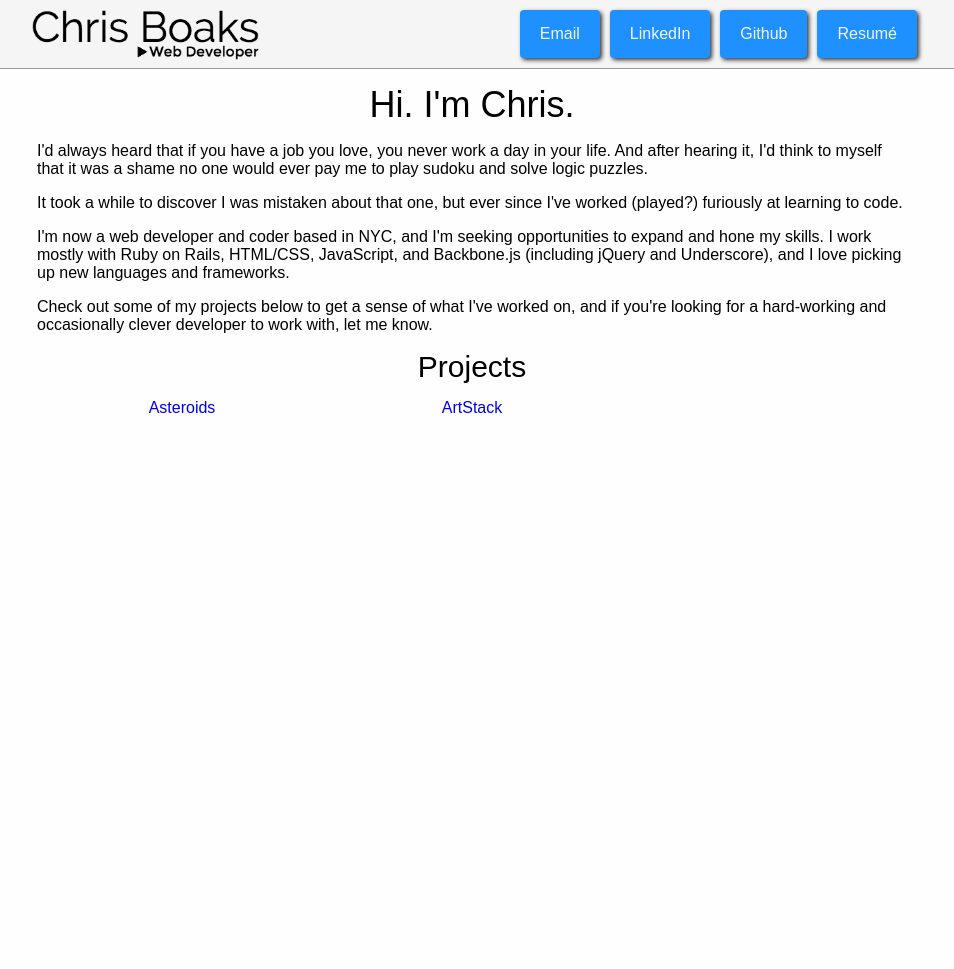
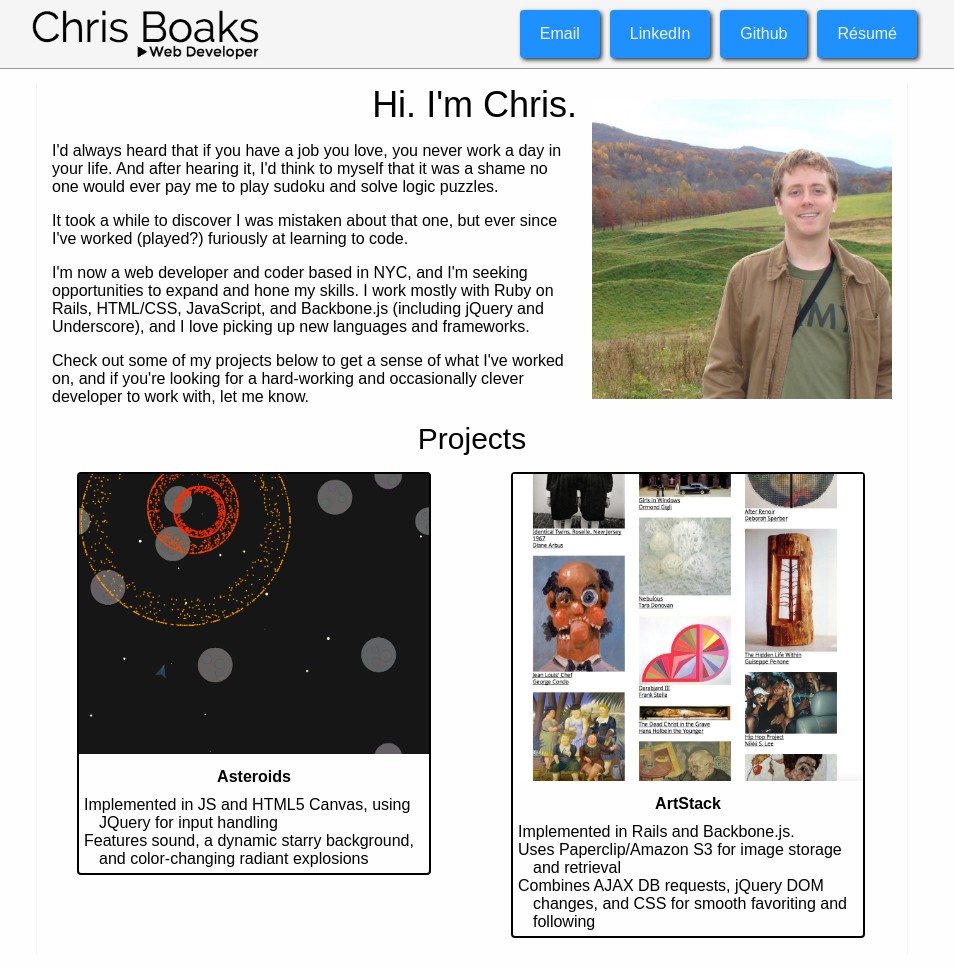
Before and after one commit to chrisboaks/profile, a plain HTML site: page index.html in a window 1280 px wide. Shown: the whole page, without its empty margins (168-1122 px from the left). Before the commit the page ends 800 px from the top, so only its background shows below. Drawn offline with Linux system fonts and the light colour scheme.

Commit message:
Styling and photos

```diff
--- a/index.html
+++ b/index.html
@@ -17,15 +17,20 @@
     <li><a href="mailto:chris.boaks@gmail.com">Email</a></li>
     <li><a href="https://www.linkedin.com/pub/chris-boaks/25/b06/183">LinkedIn</a></li>
     <li><a href="https://github.com/chrisboaks/">Github</a></li>
-    <li><a href="chris_boaks_resume.pdf" download>Resum&#233</a></li>
+    <li><a href="chris_boaks_resume.pdf" download>R&#233sum&#233</a></li>
   </ul>
 
 </div>
 </header>
 
   <main class="group">
+
+    <section class="bio group">
+
+      <img src="profile-photo.jpg" alt="me" id="profile-photo">
       <h1>Hi.  I'm Chris.</h1>
 
+      <section class="bio-text">
         <p>
           I'd always heard that if you have a job you love, you never work a day in your life. And after hearing it, I'd think to myself that it was a shame no one would ever pay me to play sudoku and solve logic puzzles.
         </p>
@@ -38,12 +43,41 @@
         <p>
           Check out some of my projects below to get a sense of what I've worked on, and if you're looking for a hard-working and occasionally clever developer to work with, let me know.
         </p>
+      </section>
+
+    </section>
 
     <h2>Projects</h2>
 
     <section class="project-links">
-      <a href="http://asteroids.chrisboaks.com">Asteroids</a>
-      <a href="http://artstack.chrisboaks.com">ArtStack</a>
+
+      <a href="http://asteroids.chrisboaks.com">
+        <figure class="project">
+          <img src="asteroids-pic.png" alt="asteroids">
+          <figcaption>
+            <h4>Asteroids</h4>
+            <ul>
+              <li>Implemented in JS and HTML5 Canvas, using JQuery for input handling</li>
+              <li>Features sound, a dynamic starry background, and color-changing radiant explosions</li>
+            </ul>
+          </figcaption>
+        </figure>
+      </a>
+
+      <a href="http://artstack.chrisboaks.com">
+        <figure class="project">
+          <img src="artstack-pic.png" alt="artstack">
+          <figcaption>
+            <h4>ArtStack</h4>
+            <ul>
+              <li>Implemented in Rails and Backbone.js.</li>
+              <li>Uses Paperclip/Amazon S3 for image storage and retrieval</li>
+              <li>Combines AJAX DB requests, jQuery DOM changes, and CSS for smooth favoriting and following</li>
+            </ul>
+          </figcaption>
+        </figure>
+      </a>
+
     </section>
 
   </main>
--- a/stylesheet.css
+++ b/stylesheet.css
@@ -33,7 +33,6 @@ header {
 }
 
 div.header-container {
-
   margin: auto;
   max-width: 900px;
 }
@@ -73,6 +72,8 @@ div.header-container li a:active{
 main {
   max-width: 870px;
   margin: 15px auto;
+  border-left: 1px solid #F5F5F5;
+  border-right: 1px solid #F5F5F5;
 }
 
 h1 {
@@ -87,14 +88,6 @@ h2 {
   display: block;
 }
 
-section.project-links a {
-  display: block;
-  margin-top: 15px;
-  float: left;
-  width: 290px;
-  text-align: center;
-}
-
 div.logo {
   position: relative;
   float: left;
@@ -106,3 +99,56 @@ div.logo img {
   margin-left: 10px;
   margin-top: 10px;
 }
+
+section.bio h1 {
+  /*display: block;*/
+  /*float: right;*/
+  text-align: right;
+  margin: 15px;
+}
+
+section.bio section.bio-text {
+  margin: 15px;
+
+}
+
+#profile-photo {
+  display: block;
+  float: right;
+  width: 300px;
+  margin: 15px;
+}
+
+section.project-links a {
+  color: black;
+}
+
+section.project-links a:hover {
+  color: #696969;
+}
+
+h4 {
+  text-align: center;
+  margin: 10px;
+}
+
+figure.project {
+  width: 350px;
+  /*margin: 20px;*/
+  border: 2px solid black;
+  border-radius: 4px;
+  float: left;
+}
+
+figure.project img {
+  width: 100%;
+}
+
+figure.project figcaption {
+  margin: 5px;
+}
+
+figcaption li {
+  text-indent: -15px;
+  margin-left: 15px;
+}
```
Also changed, not shown: artstack-pic.png (added), asteroids-pic.png (added), profile-photo.JPG (added), 1 other file. Lines whose indentation alone changed are shown as unchanged.
